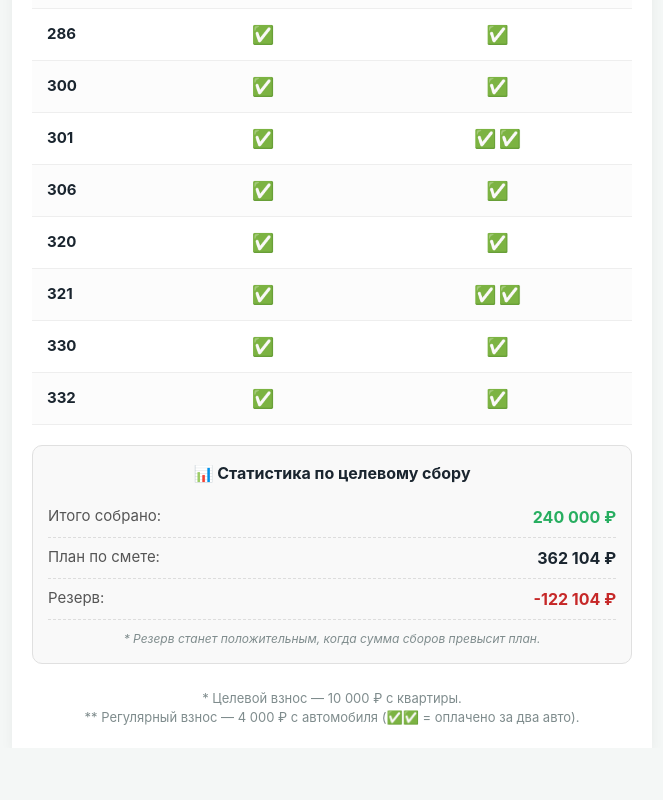
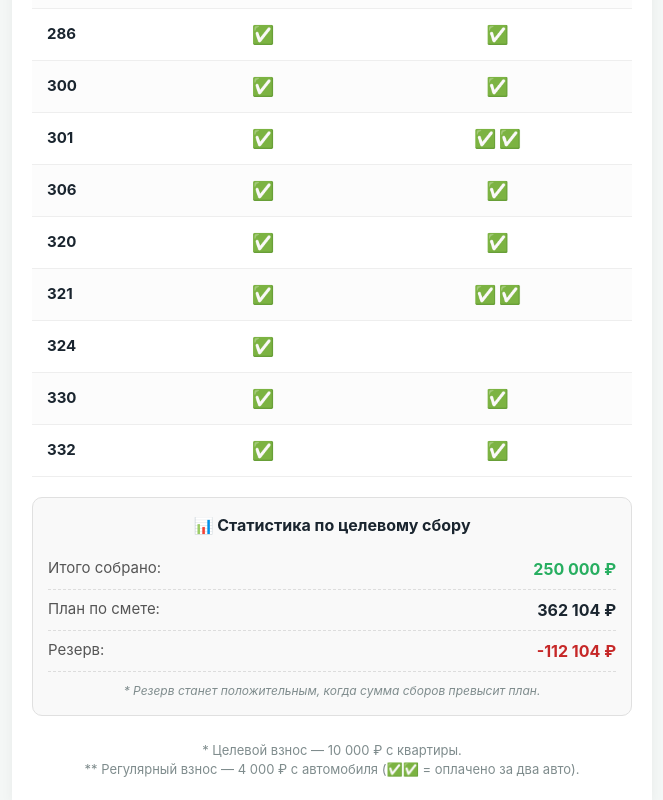
Before and after one commit to dwy5r5hf9t-design/len77-site, a plain HTML site: page status.html in a window 1280 px wide. Shown: the part 1031-1831 px from the top of the page, without its empty margins (308-971 px from the left). Before the commit the page ends 1779 px from the top, so only its background shows below. Drawn offline with Linux system fonts and the light colour scheme.

Commit message:
Update status.html

```diff
--- a/status.html
+++ b/status.html
@@ -74,7 +74,7 @@
     <a href="index.html" class="back-link">← На главную</a>
 
     <h1>Статус платежей по шлагбауму</h1>
-    <div class="subtitle">по состоянию на 19.11.2026, 18:00 МСК</div>
+    <div class="subtitle">по состоянию на 19.11.2026, 20:00 МСК</div>
 
     <table>
         <thead>
@@ -196,6 +196,11 @@
                 <td class="mark">✅✅</td>
             </tr>
             <tr>
+                <td>324</td>
+                <td class="mark">✅</td>
+                <td class="mark"></td>
+            </tr>
+            <tr>
                 <td>330</td>
                 <td class="mark">✅</td>
                 <td class="mark">✅</td>
@@ -213,7 +218,7 @@
         <div class="summary-title">📊 Статистика по целевому сбору</div>
         <div class="summary-row">
             <span>Итого собрано:</span>
-            <b class="collected">240 000 ₽</b>
+            <b class="collected">250 000 ₽</b>
         </div>
         <div class="summary-row">
             <span>План по смете:</span>
@@ -221,7 +226,7 @@
         </div>
         <div class="summary-row">
             <span>Резерв:</span>
-            <b class="reserve-neg">-122 104 ₽</b>
+            <b class="reserve-neg">-112 104 ₽</b>
         </div>
         <div class="reserve-note">* Резерв станет положительным, когда сумма сборов превысит план.</div>
     </div>
```
